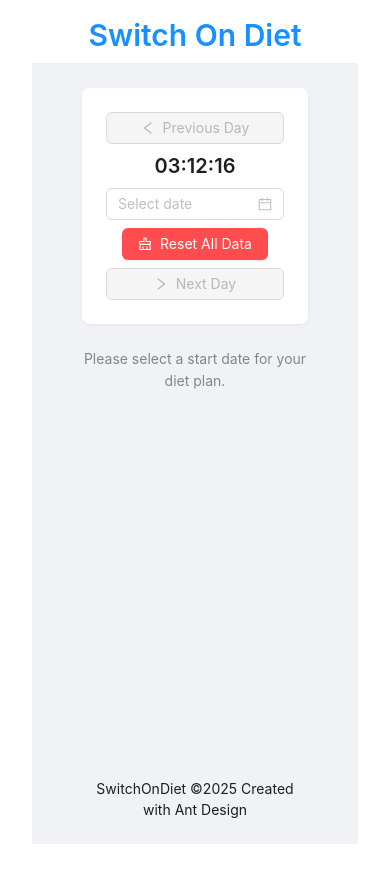
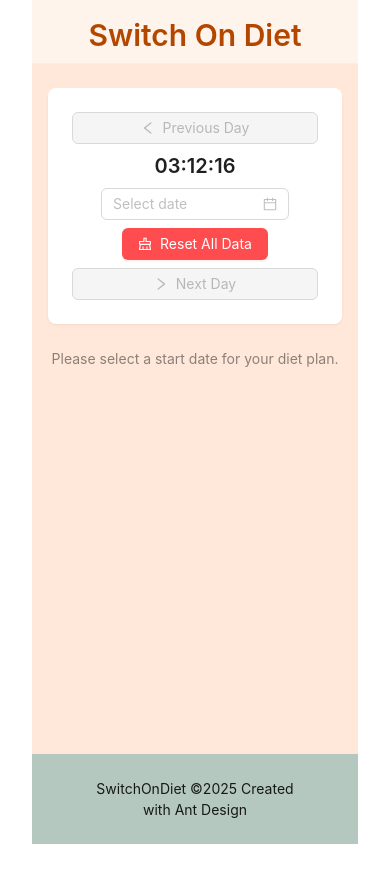
Before and after one commit to dkwo575/switch-on-diet-app, a React (Vite) app: page / in a window 390 px wide. After the commit the page ends 844 px from the top, so only its background shows below. Built offline with nearby package versions, Linux system fonts and the light colour scheme.

Commit message:
Add more colour and make it more mobile environment

```diff
--- a/src/App.css
+++ b/src/App.css
@@ -1,5 +1,9 @@
 html {
   overflow-y: scroll;
+}
+
+body {
+  overflow-x: hidden;
 }
 
 #root {
@@ -44,3 +48,12 @@
 .read-the-docs {
   color: #888;
 }
+
+.card-content {
+  word-wrap: break-word;
+  white-space: normal;
+}
+
+.content {
+  padding: 24px 16px;
+}
--- a/src/App.tsx
+++ b/src/App.tsx
@@ -20,15 +20,16 @@
 import type { CheckboxChangeEvent } from "antd/es/checkbox";
 import dayjs from "dayjs";
 import "./App.css";
+import theme from "./theme.ts";
 
 const { Header, Content, Footer } = Layout;
 const { Title, Text } = Typography;
 
-const theme = {
-  token: {
-    colorPrimary: "#1890ff", // A light blue
-  },
-};
+// const theme = {
+//   token: {
+//     colorPrimary: "#1890ff", // A light blue
+//   },
+// };
 
 function App() {
   const [startDate, setStartDate] = useState<dayjs.Dayjs | null>(null);
@@ -165,7 +166,7 @@
                   </Checkbox>
                 </List.Item>
               )}
-              style={{ height: 250, overflowY: "auto" }}
+              style={{ maxHeight: 250, overflowY: "auto" }}
             />
           </Col>
           <Col xs={24} lg={12}>
@@ -174,7 +175,7 @@
               bordered
               dataSource={weeklyPlan.allowedFoods}
               renderItem={(item) => <List.Item>{item}</List.Item>}
-              style={{ height: 250, overflowY: "auto" }}
+              style={{ maxHeight: 250, overflowY: "auto" }}
             />
           </Col>
         </Row>
@@ -182,7 +183,7 @@
         <Title level={4}>Meal Plan</Title>
         <Row gutter={16}>
           <Col xs={24} sm={8}>
-            <Card type="inner" title="Breakfast">
+            <Card type="inner" title="Breakfast" className="card-content">
               <Checkbox
                 name="breakfast"
                 checked={!!checkedItems["breakfast"]}
@@ -220,11 +221,13 @@
   };
 
   return (
-    <ConfigProvider theme={theme}>
-      <Layout style={{ minHeight: "100vh", backgroundColor: "#f0f2f5" }}>
+    <ConfigProvider>
+      <Layout
+        style={{ minHeight: "100vh", backgroundColor: theme.palette.pumpkin2 }}
+      >
         <Header
           style={{
-            backgroundColor: "#fff",
+            backgroundColor: theme.palette.pumpkin1,
             borderBottom: "1px solid #f0f0f0",
             padding: "0 24px",
           }}
@@ -232,7 +235,7 @@
           <Title
             level={2}
             style={{
-              color: theme.token.colorPrimary,
+              color: "#b34700",
               margin: "16px 0",
               textAlign: "center",
             }}
@@ -240,7 +243,10 @@
             Switch On Diet
           </Title>
         </Header>
-        <Content style={{ padding: "24px 50px" }}>
+        <Content
+          className="content"
+          style={{ maxWidth: 1200, margin: "0 auto" }}
+        >
           <Card bordered={false} style={{ marginBottom: 24 }}>
             <Row
               gutter={[8, 8]}
@@ -302,7 +308,12 @@
           </Card>
           {renderDietPlan()}
         </Content>
-        <Footer style={{ textAlign: "center", backgroundColor: "#f0f2f5" }}>
+        <Footer
+          style={{
+            textAlign: "center",
+            backgroundColor: theme.palette.primary3,
+          }}
+        >
           SwitchOnDiet ©{new Date().getFullYear()} Created with Ant Design
         </Footer>
       </Layout>
--- /dev/null
+++ b/src/theme.ts
@@ -0,0 +1,39 @@
+export default {
+  palette: {
+    light: "#fff",
+    dark: "#040303",
+
+    primary1: "#F0F4F2",
+    primary2: "#D3DED9",
+    primary3: "#B5C8C0",
+    primary4: "#97B1A6",
+    primary5: "#89A699",
+    primary6: "#6B9080",
+    primary7: "#567366",
+    primary8: "#4B655A",
+    primary9: "#364840",
+    primary10: "#202B26",
+
+    pumpkin1: "#FFF4EC",
+    pumpkin2: "#FFE8D9",
+    pumpkin3: "#FFD1B3",
+    pumpkin4: "#FFBA8E",
+    pumpkin5: "#FFA368",
+    pumpkin6: "#FF8C42",
+    pumpkin7: "#CC7035",
+    pumpkin8: "#995428",
+    pumpkin9: "#66381A",
+    pumpkin10: "#331C0D",
+
+    bole1: "#F1EDEB",
+    bole2: "#E4DBD7",
+    bole3: "#C9B6AF",
+    bole4: "#AD9286",
+    bole5: "#926D5E",
+    bole6: "#774936",
+    bole7: "#5F3A2B",
+    bole8: "#472C20",
+    bole9: "#301D16",
+    bole10: "#241610",
+  },
+};
```
